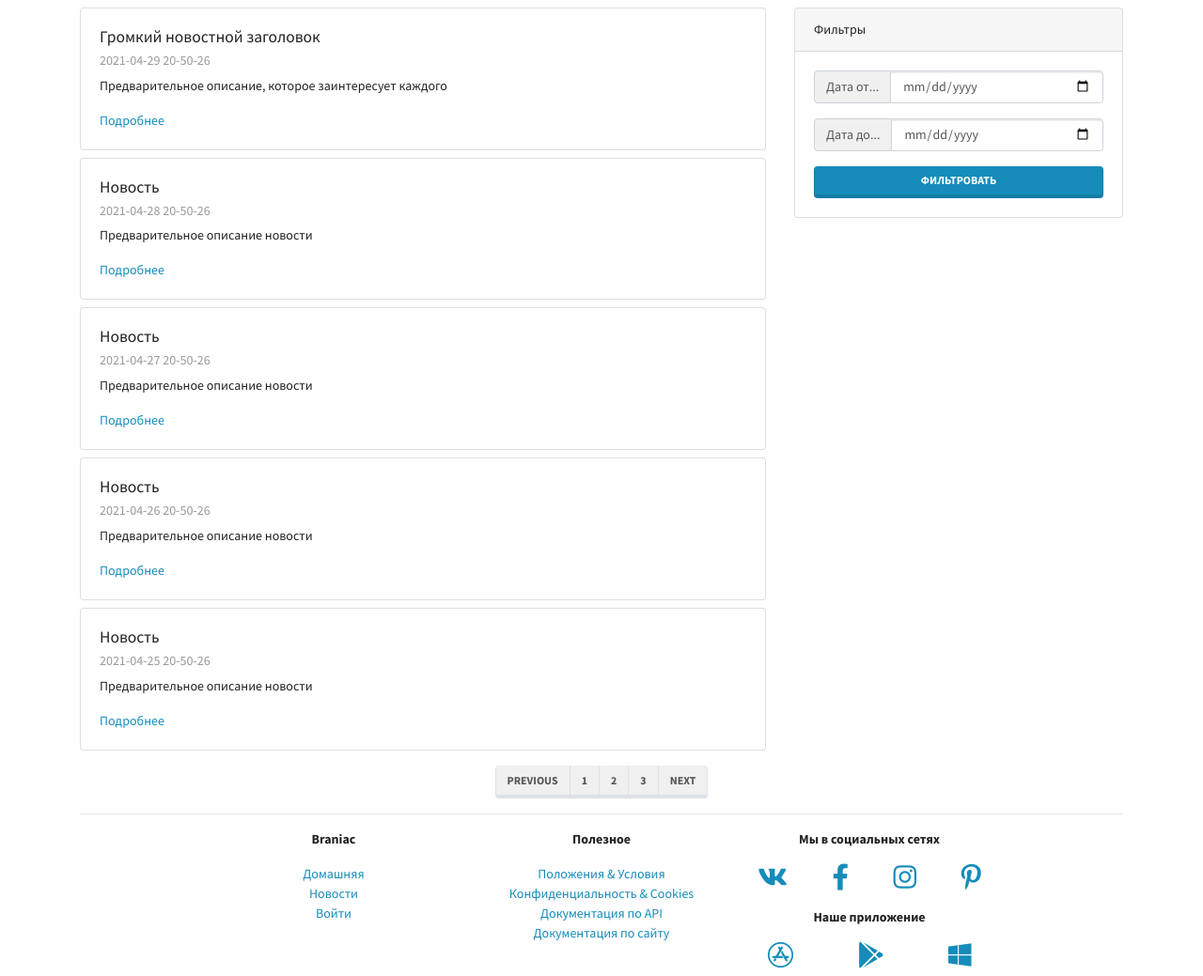
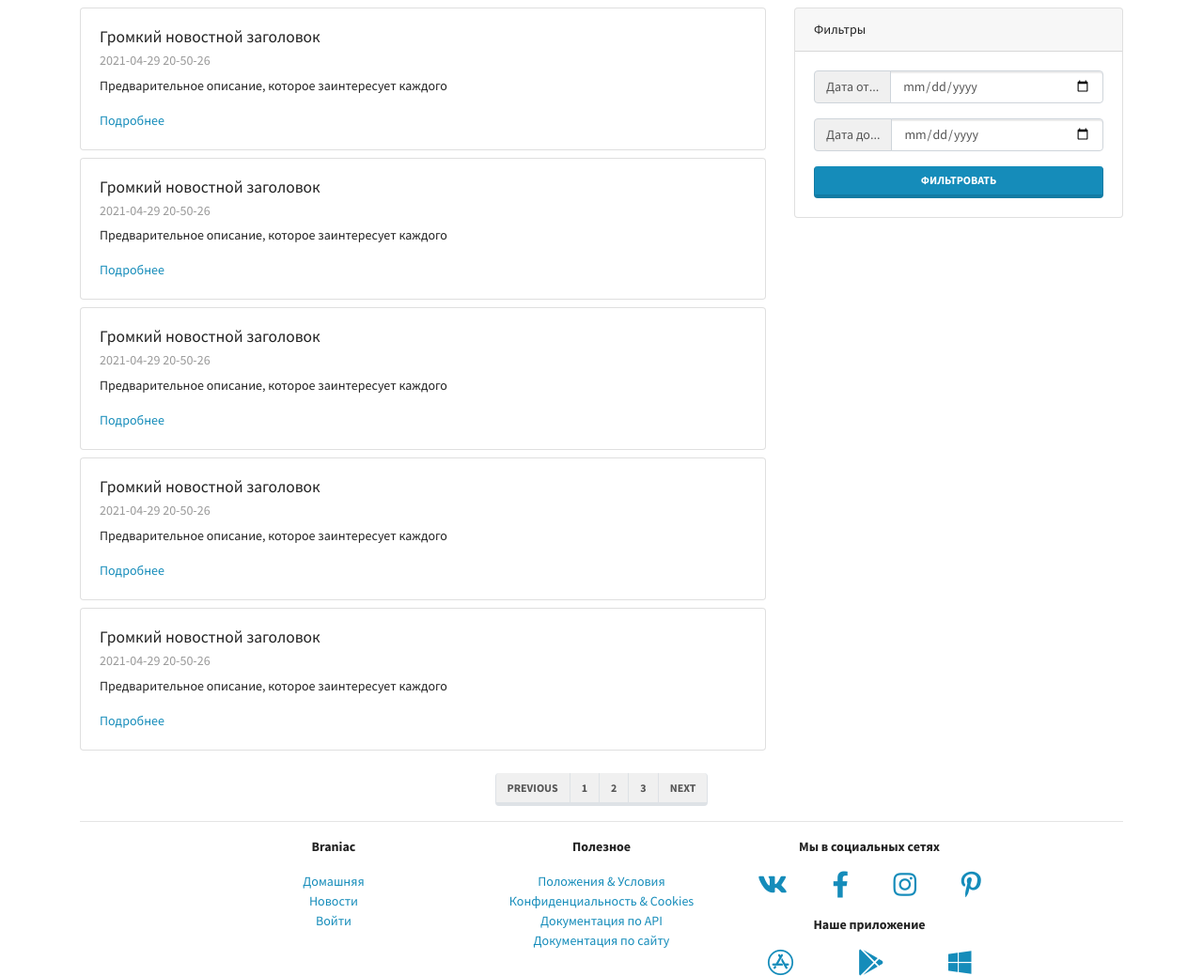
Before and after one commit to Dmitry-174/BraniacLMS, a Django app: page /mainapp/news/ in a window 1280 px wide. Shown: the part 98-1137 px from the top of the page at 94% size. Run offline with Django 3.2, Linux system fonts and the light colour scheme; some libraries are stand-ins or nearby versions.

Commit message:
lesson_3 Loops in templates

```diff
--- a/mainapp/templates/mainapp/news.html
+++ b/mainapp/templates/mainapp/news.html
@@ -6,6 +6,7 @@
 
   <div class="col-lg-8">
 
+    {% for i in range %}
     <div class="card my-2">
       <div class="card-body">
         <h5 class="card-title">{{ news_title }}</h5>
@@ -14,42 +15,7 @@
         <a href="#" class="card-link">Подробнее</a>
       </div>
     </div>
-
-    <div class="card my-2">
-      <div class="card-body">
-        <h5 class="card-title">Новость</h5>
-        <h6 class="card-subtitle mb-2 text-muted">2021-04-28 20-50-26</h6>
-        <p class="card-text">Предварительное описание новости</p>
-        <a href="#" class="card-link">Подробнее</a>
-      </div>
-    </div>
-
-    <div class="card my-2">
-      <div class="card-body">
-        <h5 class="card-title">Новость</h5>
-        <h6 class="card-subtitle mb-2 text-muted">2021-04-27 20-50-26</h6>
-        <p class="card-text">Предварительное описание новости</p>
-        <a href="#" class="card-link">Подробнее</a>
-      </div>
-    </div>
-
-    <div class="card my-2">
-      <div class="card-body">
-        <h5 class="card-title">Новость</h5>
-        <h6 class="card-subtitle mb-2 text-muted">2021-04-26 20-50-26</h6>
-        <p class="card-text">Предварительное описание новости</p>
-        <a href="#" class="card-link">Подробнее</a>
-      </div>
-    </div>
-
-    <div class="card mt-2">
-      <div class="card-body">
-        <h5 class="card-title">Новость</h5>
-        <h6 class="card-subtitle mb-2 text-muted">2021-04-25 20-50-26</h6>
-        <p class="card-text">Предварительное описание новости</p>
-        <a href="#" class="card-link">Подробнее</a>
-      </div>
-    </div>
+    {% endfor %}
 
   </div>
 
--- a/mainapp/views.py
+++ b/mainapp/views.py
@@ -14,6 +14,7 @@ class NewsPageView(TemplateView):
         # Create your own data
         context["news_title"] = "Громкий новостной заголовок"
         context["news_preview"] = "Предварительное описание, которое заинтересует каждого"
+        context["range"] = range(5)
         return context
 
 
```
